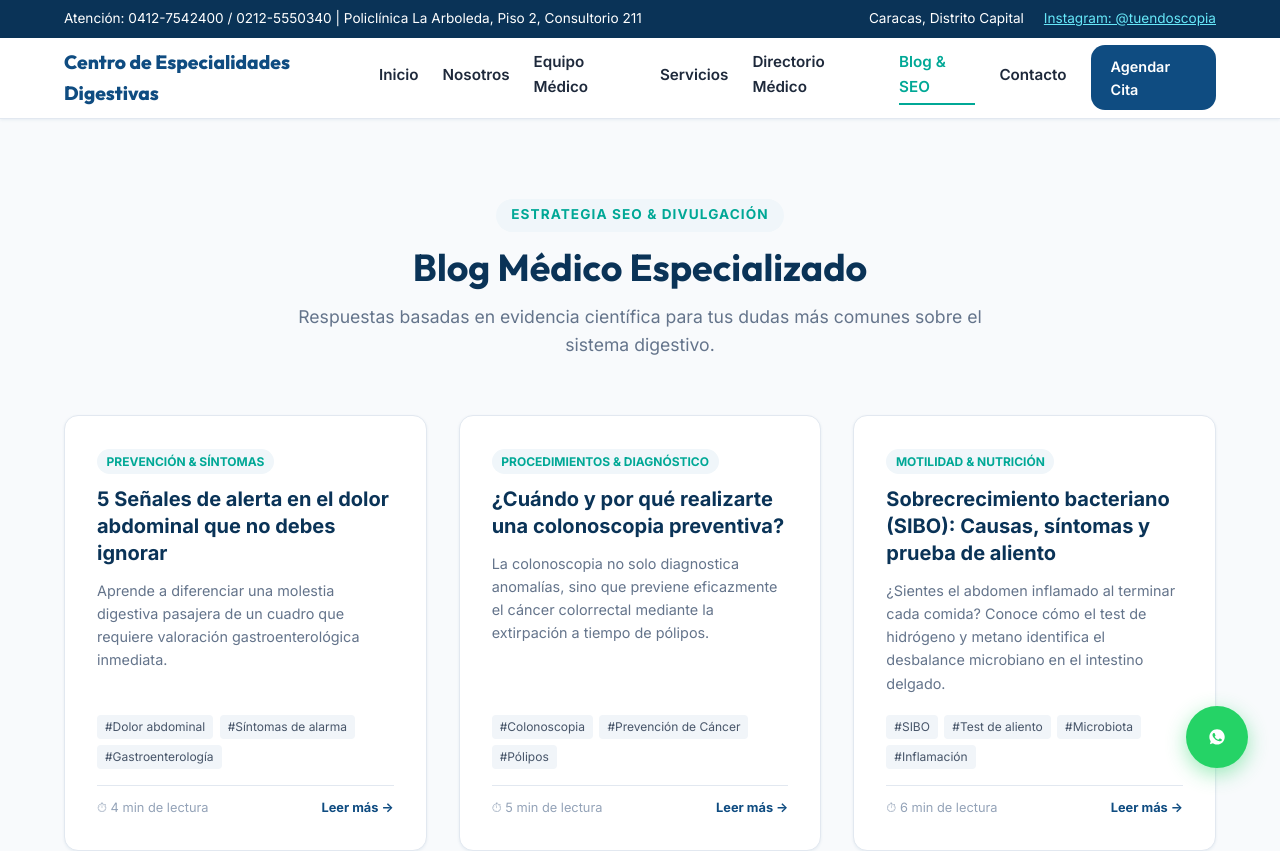
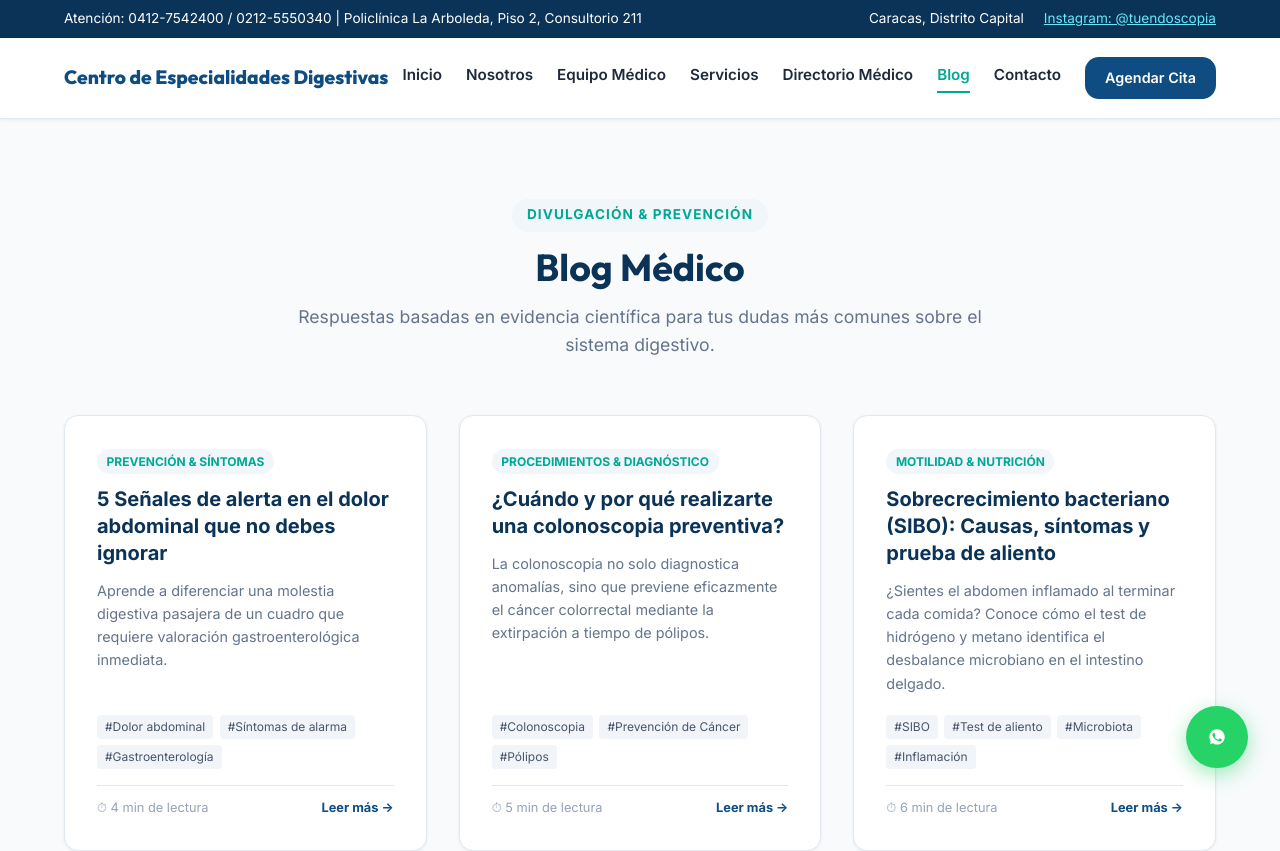
Before and after one commit to luisge12/COMEDVEN, a Next.js app: page /blog in a window 1280 px wide. Shown: the top 851 px of the page. Built offline with nearby package versions, Linux system fonts and the light colour scheme.

Commit message:
Rename Blog & SEO to Blog

```diff
--- a/src/app/blog/page.tsx
+++ b/src/app/blog/page.tsx
@@ -3,7 +3,7 @@ import Link from 'next/link';
 import { articulosData } from '@/data/articulos';
 
 export const metadata: Metadata = {
-  title: 'Blog Médico & Salud Digestiva | Estrategia SEO',
+  title: 'Blog Médico & Salud Digestiva | Centro de Endoscopias y Especialidades Digestivas',
   description: 'Artículos de educación médica, síntomas de alarma, prevención del cáncer digestivo y nutrición clínica.',
 };
 
@@ -13,8 +13,8 @@ export default function BlogPage() {
       <div className="container">
 
         <div className="section-title-wrap">
-          <span className="section-tag">Estrategia SEO & Divulgación</span>
-          <h1 className="section-title">Blog Médico Especializado</h1>
+          <span className="section-tag">Divulgación & Prevención</span>
+          <h1 className="section-title">Blog Médico</h1>
           <p style={{ color: 'var(--color-text-muted)', marginTop: '0.75rem', fontSize: '1.1rem' }}>
             Respuestas basadas en evidencia científica para tus dudas más comunes sobre el sistema digestivo.
           </p>
--- a/src/components/Navbar.tsx
+++ b/src/components/Navbar.tsx
@@ -14,7 +14,7 @@ export default function Navbar() {
     { href: '/equipo-medico', label: 'Equipo Médico' },
     { href: '/servicios', label: 'Servicios' },
     { href: '/directorio', label: 'Directorio Médico' },
-    { href: '/blog', label: 'Blog & SEO' },
+    { href: '/blog', label: 'Blog' },
     { href: '/contacto', label: 'Contacto' },
   ];
 
```
